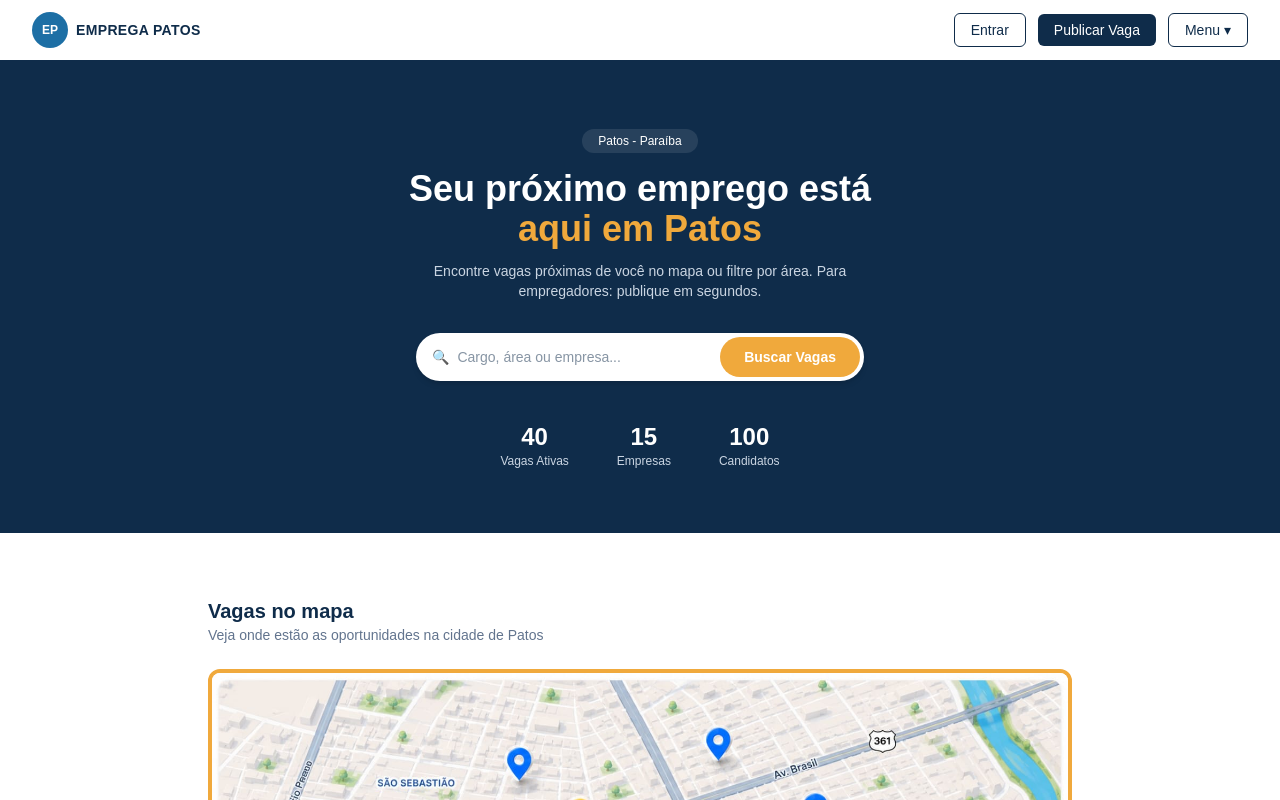
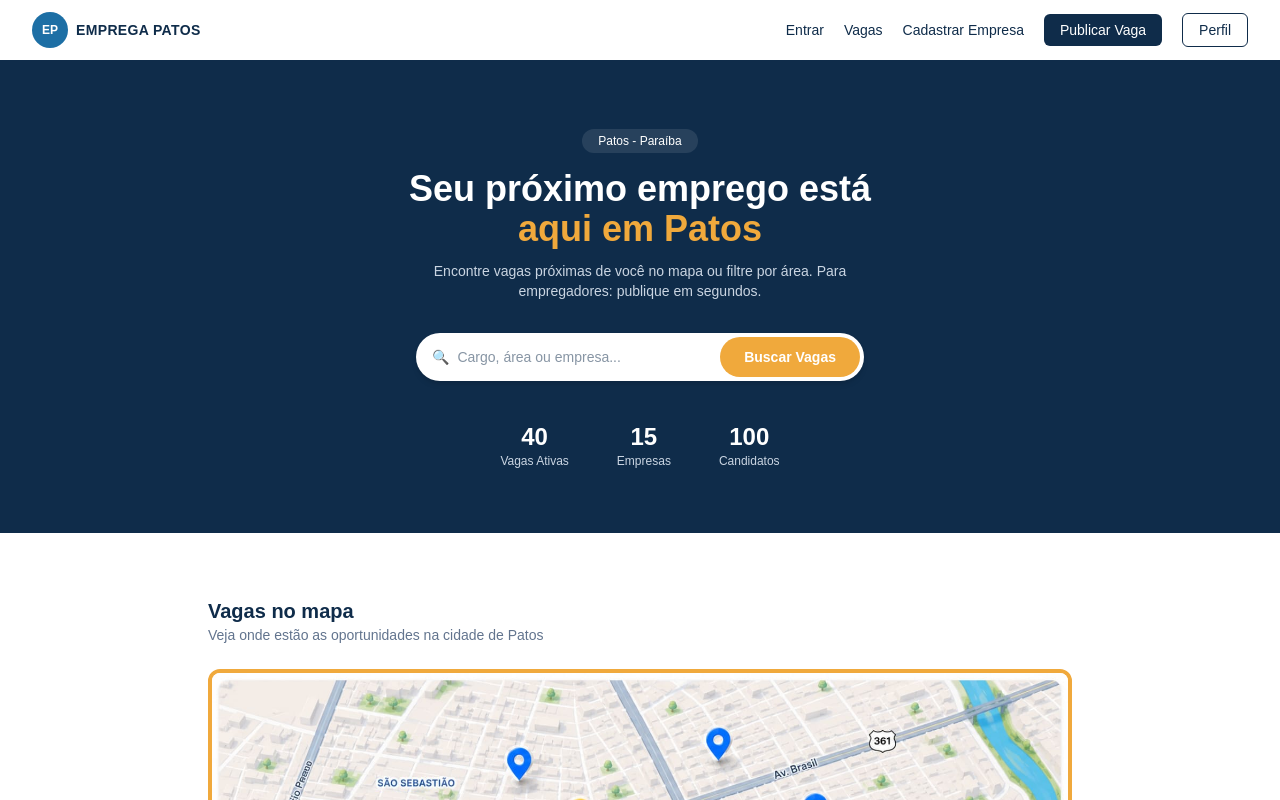
Before and after one commit to vitor-emanueldev/emprega-patos, a Next.js app in the folder frontend/: page / in a window 1280 px wide. Shown: the top 800 px of the page. Built offline with nearby package versions, Linux system fonts and the light colour scheme; no server answers.

Commit message:
Correção das opções no cabeçalho

```diff
--- a/frontend/components/Header.tsx
+++ b/frontend/components/Header.tsx
@@ -1,44 +1,45 @@
 "use client";
 
-import { useEffect, useRef, useState } from "react";
 import Link from "next/link";
 import { useAuth } from "@/context/AuthContext";
 
 export default function Header() {
-  const { usuario, sair } = useAuth();
-  const [menuAberto, setMenuAberto] = useState(false);
-  const menuRef = useRef<HTMLDivElement>(null);
-
-  useEffect(() => {
-    function aoClicarFora(event: MouseEvent) {
-      if (menuRef.current && !menuRef.current.contains(event.target as Node)) {
-        setMenuAberto(false);
-      }
-    }
-    document.addEventListener("mousedown", aoClicarFora);
-    return () => document.removeEventListener("mousedown", aoClicarFora);
-  }, []);
+  const { usuario } = useAuth();
 
   return (
     <header className="bg-white border-b-4 border-[#0F2C4A] px-8 py-3 flex items-center justify-between">
-      <Link href="/" className="flex items-center gap-2">
+      <Link href="/" className="flex items-center gap-2 group">
         <div className="w-9 h-9 rounded-full bg-[#1D6FA5] flex items-center justify-center text-white text-xs font-bold">
           EP
         </div>
-        <span className="font-extrabold text-[#0F2C4A] tracking-wide text-sm">
+        <span className="font-extrabold text-[#0F2C4A] tracking-wide text-sm transition-colors group-hover:text-[#1D6FA5]">
           EMPREGA PATOS
         </span>
       </Link>
 
-      <div className="hidden md:flex items-center gap-3">
+      <div className="hidden md:flex items-center gap-5">
         {!usuario && (
           <Link
             href="/login"
-            className="text-sm font-medium text-[#0F2C4A] border border-[#0F2C4A] rounded-md px-4 py-1.5 hover:bg-slate-50"
+            className="text-sm font-medium text-[#0F2C4A] hover:text-[#1D6FA5]"
           >
             Entrar
           </Link>
         )}
+
+        <Link
+          href="/vagas"
+          className="text-sm font-medium text-[#0F2C4A] hover:text-[#1D6FA5]"
+        >
+          Vagas
+        </Link>
+
+        <Link
+          href="/cadastrar-empresa"
+          className="text-sm font-medium text-[#0F2C4A] hover:text-[#1D6FA5]"
+        >
+          Cadastrar Empresa
+        </Link>
 
         <Link
           href="/publicar-vaga"
@@ -47,54 +48,12 @@ export default function Header() {
           Publicar Vaga
         </Link>
 
-        <div className="relative" ref={menuRef}>
-          <button
-            onClick={() => setMenuAberto((aberto) => !aberto)}
-            className="flex items-center gap-1 text-sm font-medium text-[#0F2C4A] border border-[#0F2C4A] rounded-md px-4 py-1.5 hover:bg-slate-50"
-          >
-            {usuario ? `Olá, ${usuario.nome}` : "Menu"}
-            <span className={`transition-transform ${menuAberto ? "rotate-180" : ""}`}>
-              ▾
-            </span>
-          </button>
-
-          {menuAberto && (
-            <div className="absolute right-0 mt-2 w-48 bg-white border border-slate-200 rounded-md shadow-lg py-1 z-50">
-              <Link
-                href={usuario ? "/perfil" : "/login"}
-                onClick={() => setMenuAberto(false)}
-                className="block px-4 py-2 text-sm text-[#0F2C4A] hover:bg-slate-50"
-              >
-                Perfil
-              </Link>
-              <Link
-                href="/empresas"
-                onClick={() => setMenuAberto(false)}
-                className="block px-4 py-2 text-sm text-[#0F2C4A] hover:bg-slate-50"
-              >
-                Empresas
-              </Link>
-              <Link
-                href="/cadastrar-empresa"
-                onClick={() => setMenuAberto(false)}
-                className="block px-4 py-2 text-sm text-[#0F2C4A] hover:bg-slate-50"
-              >
-                Cadastrar Empresa
-              </Link>
-              {usuario && (
-                <button
-                  onClick={() => {
-                    setMenuAberto(false);
-                    sair();
-                  }}
-                  className="w-full text-left px-4 py-2 text-sm text-[#0F2C4A] hover:bg-slate-50"
-                >
-                  Sair
-                </button>
-              )}
-            </div>
-          )}
-        </div>
+        <Link
+          href={usuario ? "/perfil" : "/login"}
+          className="text-sm font-medium text-[#0F2C4A] border border-[#0F2C4A] rounded-md px-4 py-1.5 hover:bg-slate-50"
+        >
+          {usuario ? `Olá, ${usuario.nome}` : "Perfil"}
+        </Link>
       </div>
     </header>
   );
```
